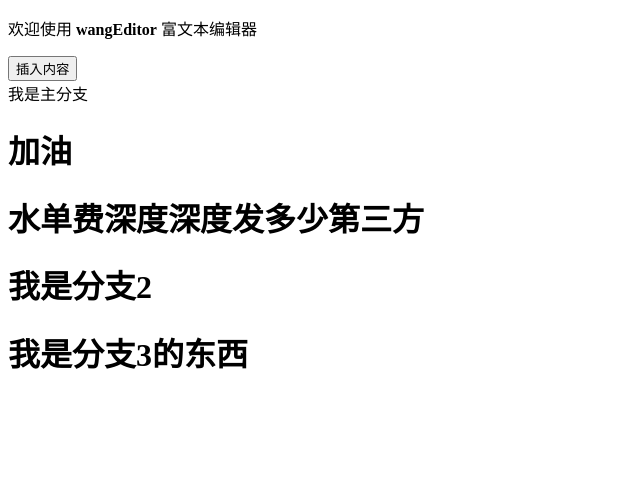
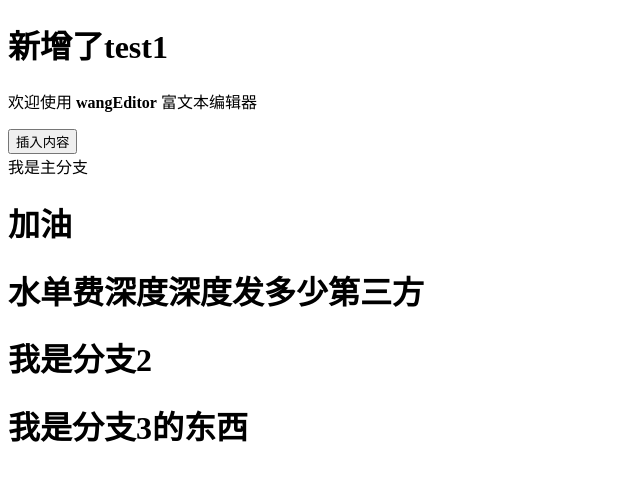
Before and after one commit to yuyucode/test-github, a plain HTML site: page a.html in a window 1280 px wide. Shown: the whole page, without its empty margins (0-640 px from the left). Drawn offline with Linux system fonts and the light colour scheme.

Commit message:
'add:h1'

```diff
--- a/a.html
+++ b/a.html
@@ -9,6 +9,7 @@
 </head>
 <body>
 <div id="app">
+    <h1>新增了test1</h1>
     <div id="div1">
         <p>欢迎使用 <b>wangEditor</b> 富文本编辑器</p>
     </div>
```
